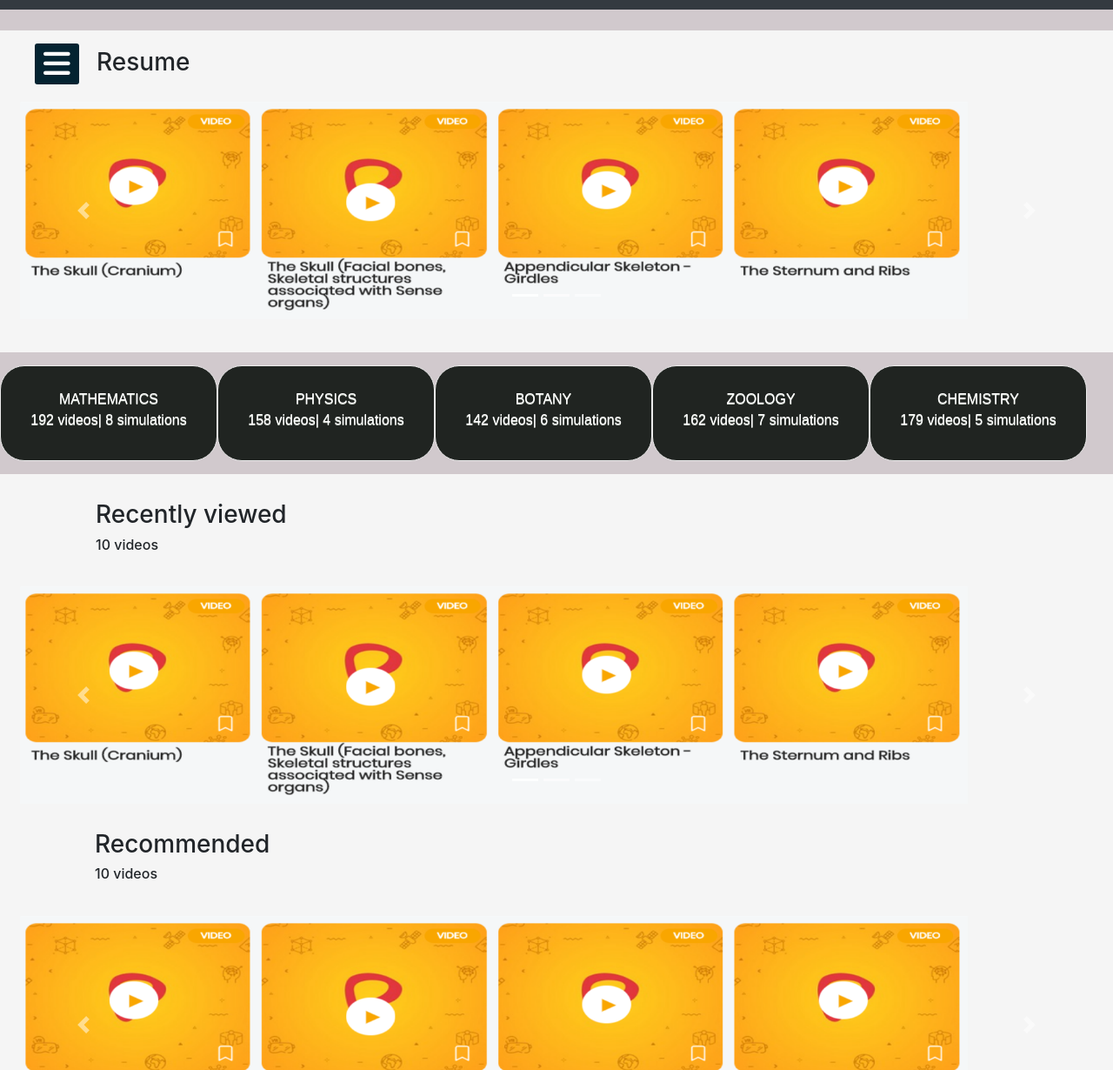
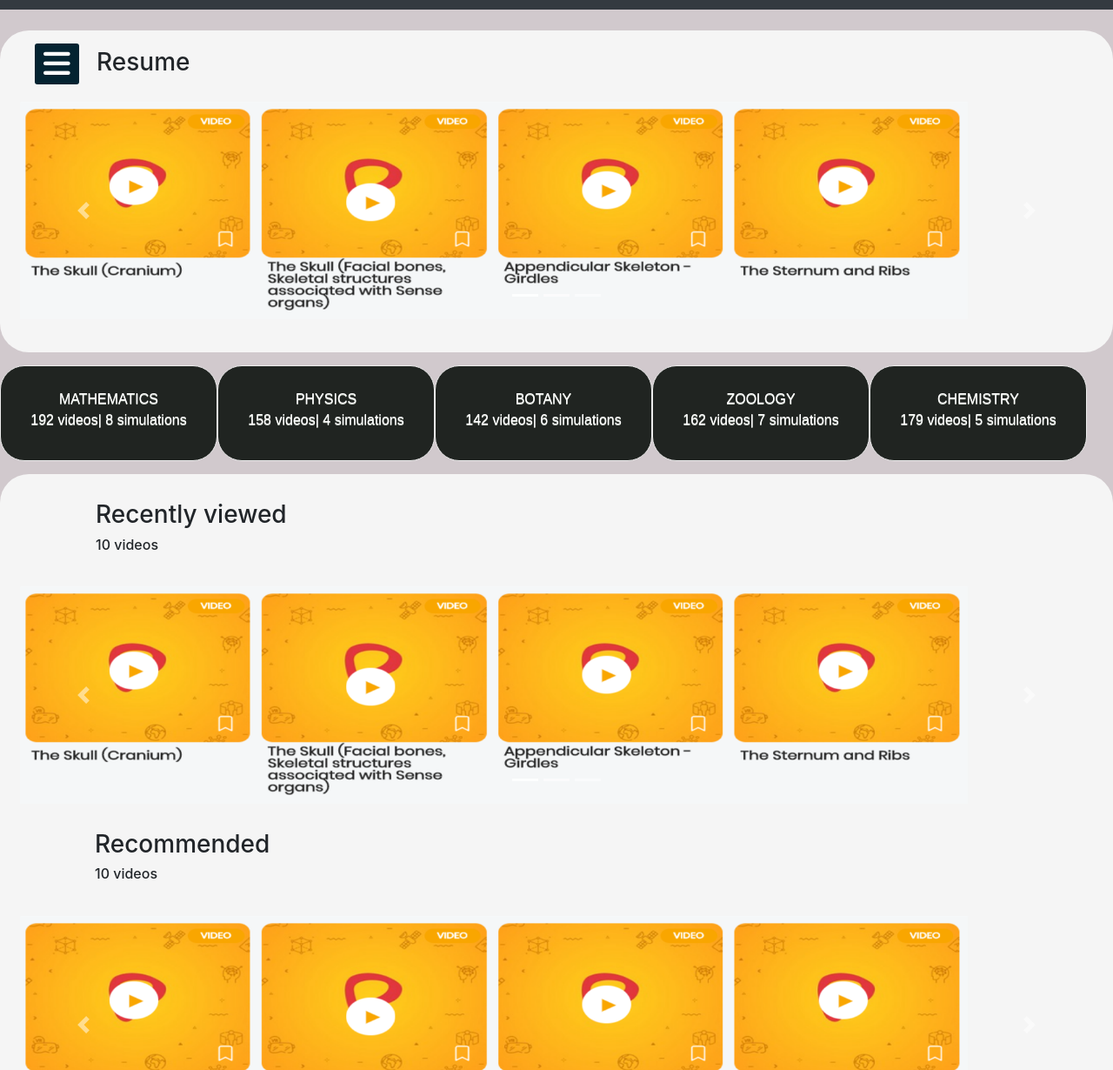
Before and after one commit to neil19501/NEIL, a plain HTML site: page index.html in a window 1280 px wide. Shown: the part 70-1300 px from the top of the page at 87% size. Drawn offline with nearby package versions, Linux system fonts and the light colour scheme.

Commit message:
Update styles.css

```diff
--- a/styles.css
+++ b/styles.css
@@ -120,6 +120,7 @@ label #cancel{
 
 
 #aaa{
+    border-radius: 33px;
     background-color: rgb(245, 245, 245);
     height: 370px;
 }
@@ -202,6 +203,7 @@ label #cancel{
 
 
 .bbb{
+    border-radius: 33px;
     background-color: rgb(245, 245, 245);
     height: 760px;
 
```
